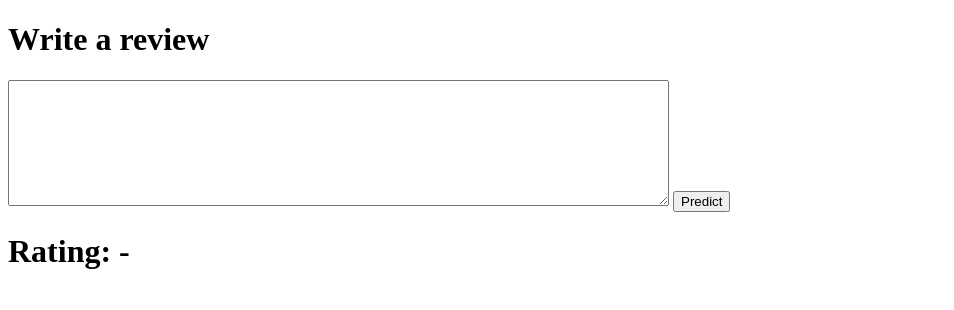
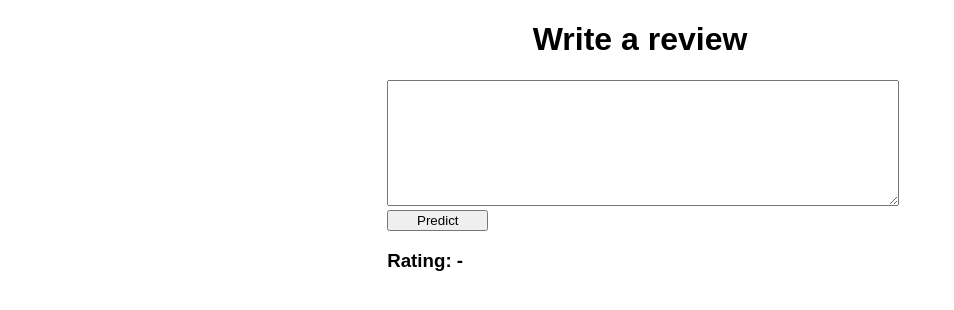
Before and after one commit to polmonroig/ratings_prediction, a plain HTML site: page web/index.html in a window 1280 px wide. Shown: the whole page, without its empty margins (0-954 px from the left). Drawn offline with Linux system fonts and the light colour scheme.

Commit message:
Add css centering

```diff
--- a/web/connection.js
+++ b/web/connection.js
@@ -1,18 +1,18 @@
 
 
 function make_prediction(){
-
+    // get current written text
     textarea = document.getElementById('reviewArea')
     text = textarea.value;
+    // create ajax connection
     let xhr = new XMLHttpRequest();
     xhr.onreadystatechange = function() {
         if (this.readyState == 4 && this.status == 200) {
+            // update rating value
             document.getElementById('ratingText').innerHTML = "Rating: " + this.responseText;
-
         }
     };
     xhr.open("POST", "http://127.0.0.1:5000/api", true);
-
     xhr.setRequestHeader("Content-type", "text/plain");
     xhr.send(text);
 
--- a/web/index.html
+++ b/web/index.html
@@ -3,6 +3,9 @@
     <head>
         <meta charset="utf-8"/>
         <title>Rating Predictor</title>
+
+        <link rel="stylesheet" href="styles.css">
+
         <script src='connection.js'></script>
     </head>
     <body>
@@ -10,7 +13,7 @@
             <h1>Write a review</h1>
             <textarea id="reviewArea" name="name" rows="8" cols="80"></textarea>
             <button onclick="make_prediction()" type="button" name="button">Predict</button>
-            <h1 id='ratingText'>Rating: -</h1>
+            <h3 id='ratingText'>Rating: -</h1>
         </div>
     </body>
 </html>
--- a/web/styles.css
+++ b/web/styles.css
@@ -0,0 +1,22 @@
+body{
+    font-family: sans-serif;
+}
+
+h1{
+    text-align: center;
+}
+
+#reviewArea{
+    width: 100%;
+    height: 50%;
+}
+
+button{
+    width: 20%;
+    margin: 0 auto;
+}
+
+#root{
+    width: 40%;
+    margin: 0 auto;
+}
```
Also changed, not shown: 1 other file.
